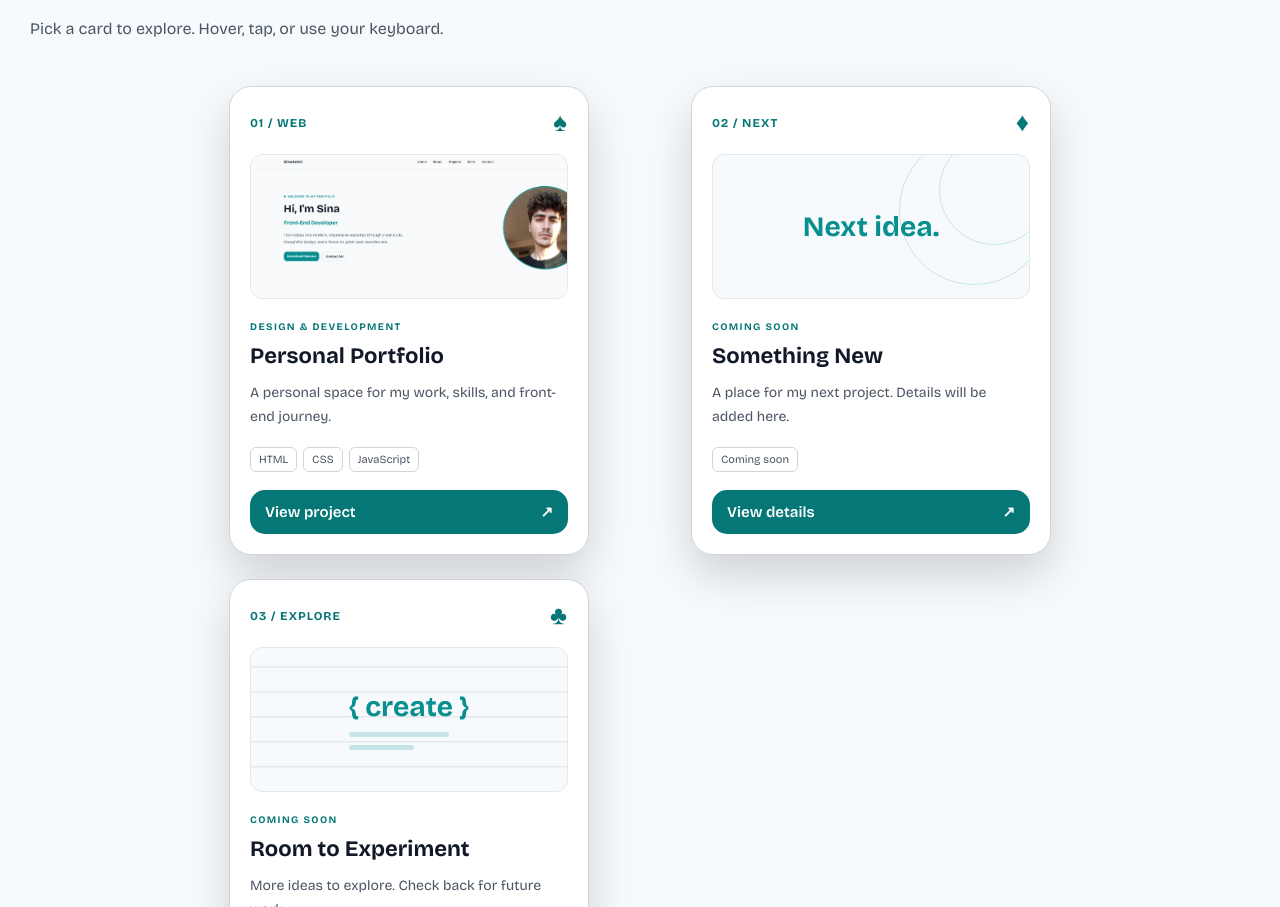
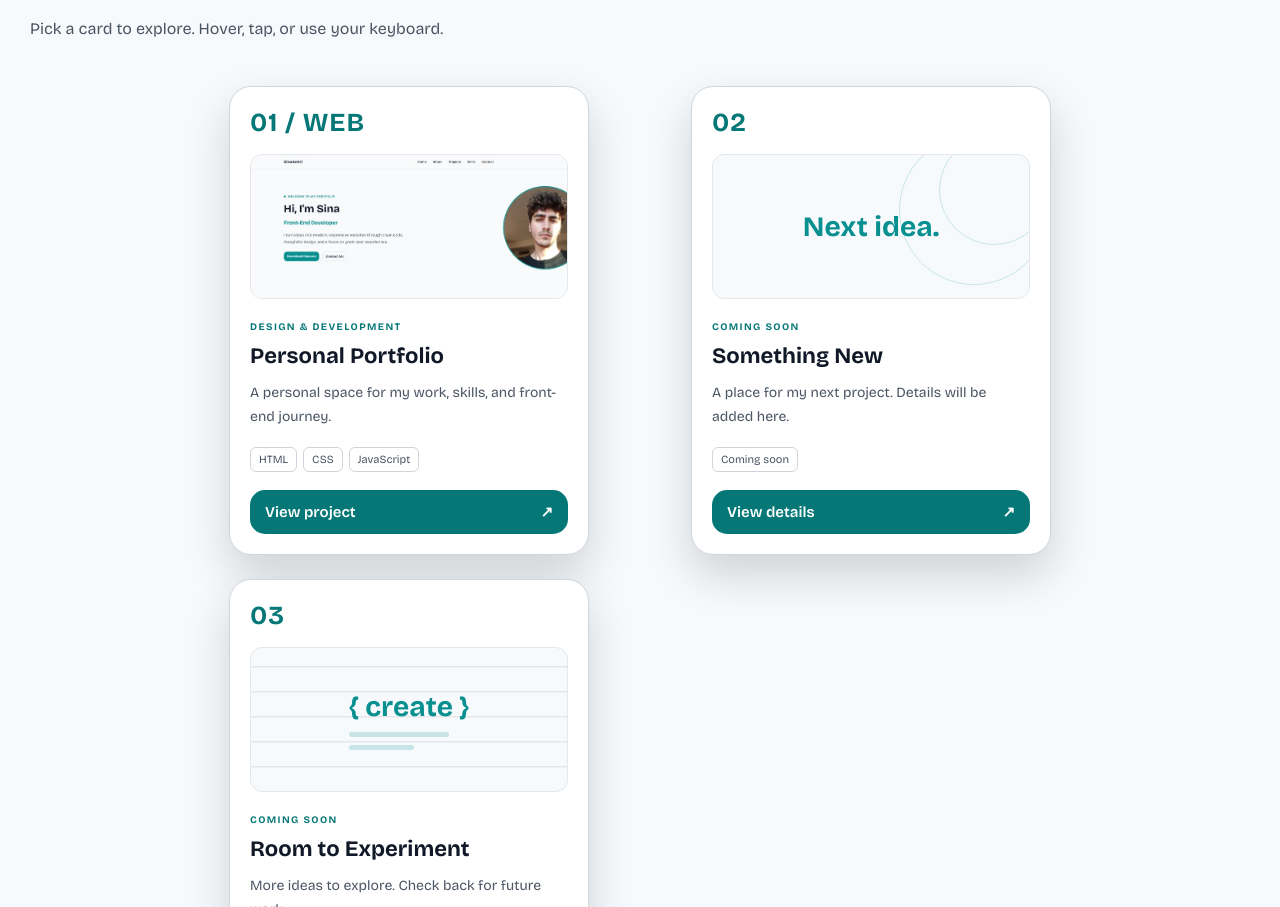
Before and after one commit to Amiridp/my-portfolio, a website: page index.html in a window 1280 px wide. Shown: the part 1439-2346 px from the top of the page. Drawn offline with Linux system fonts and the light colour scheme.

Commit message:
Update index.html

```diff
--- a/index.html
+++ b/index.html
@@ -253,7 +253,7 @@
           </div>
           <div class="project-deck">
             <article class="project-card" tabindex="0" aria-label="Select Personal Portfolio">
-              <div class="project-card-top"><span>01 / WEB</span><span aria-hidden="true">&#9824;</span></div>
+              <div class="project-card-top"><span>01 / WEB</span></div>
               <div class="project-art project-art-portfolio"><img src="images/portfolio-preview.webp" alt="Personal portfolio homepage with a teal introduction and portrait" width="1904" height="667" loading="lazy" /></div>
               <div class="project-card-body">
                 <span class="project-category">DESIGN &amp; DEVELOPMENT</span>
@@ -264,7 +264,7 @@
               </div>
             </article>
             <article class="project-card" tabindex="0" aria-label="Select upcoming project two">
-              <div class="project-card-top"><span>02 / NEXT</span><span aria-hidden="true">&#9830;</span></div>
+              <div class="project-card-top"><span>02</span></div>
               <div class="project-art project-art-next" aria-hidden="true"><span>Next idea.</span><i></i><i></i></div>
               <div class="project-card-body">
                 <span class="project-category">COMING SOON</span>
@@ -275,7 +275,7 @@
               </div>
             </article>
             <article class="project-card" tabindex="0" aria-label="Select upcoming project three">
-              <div class="project-card-top"><span>03 / EXPLORE</span><span aria-hidden="true">&#9827;</span></div>
+              <div class="project-card-top"><span>03</span></div>
               <div class="project-art project-art-lab" aria-hidden="true"><span>{ create }</span><i></i><i></i></div>
               <div class="project-card-body">
                 <span class="project-category">COMING SOON</span>
```
